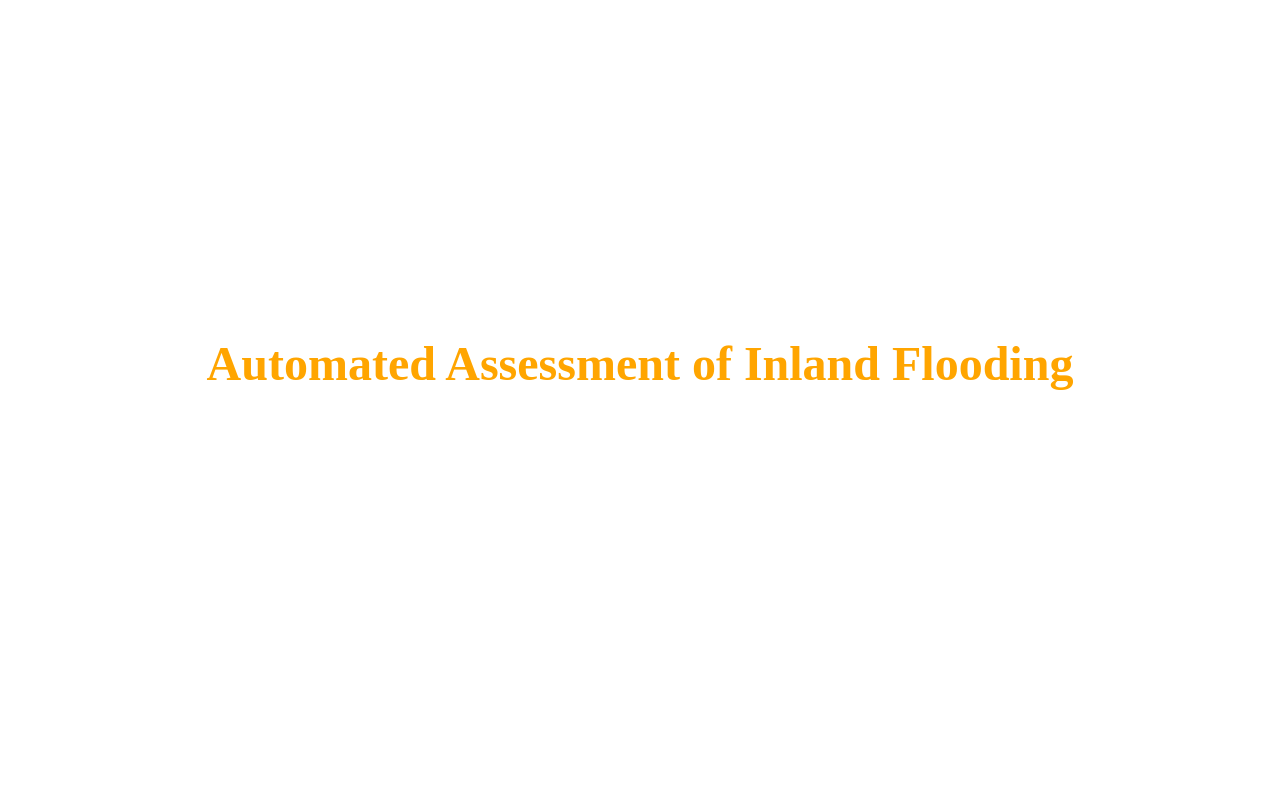
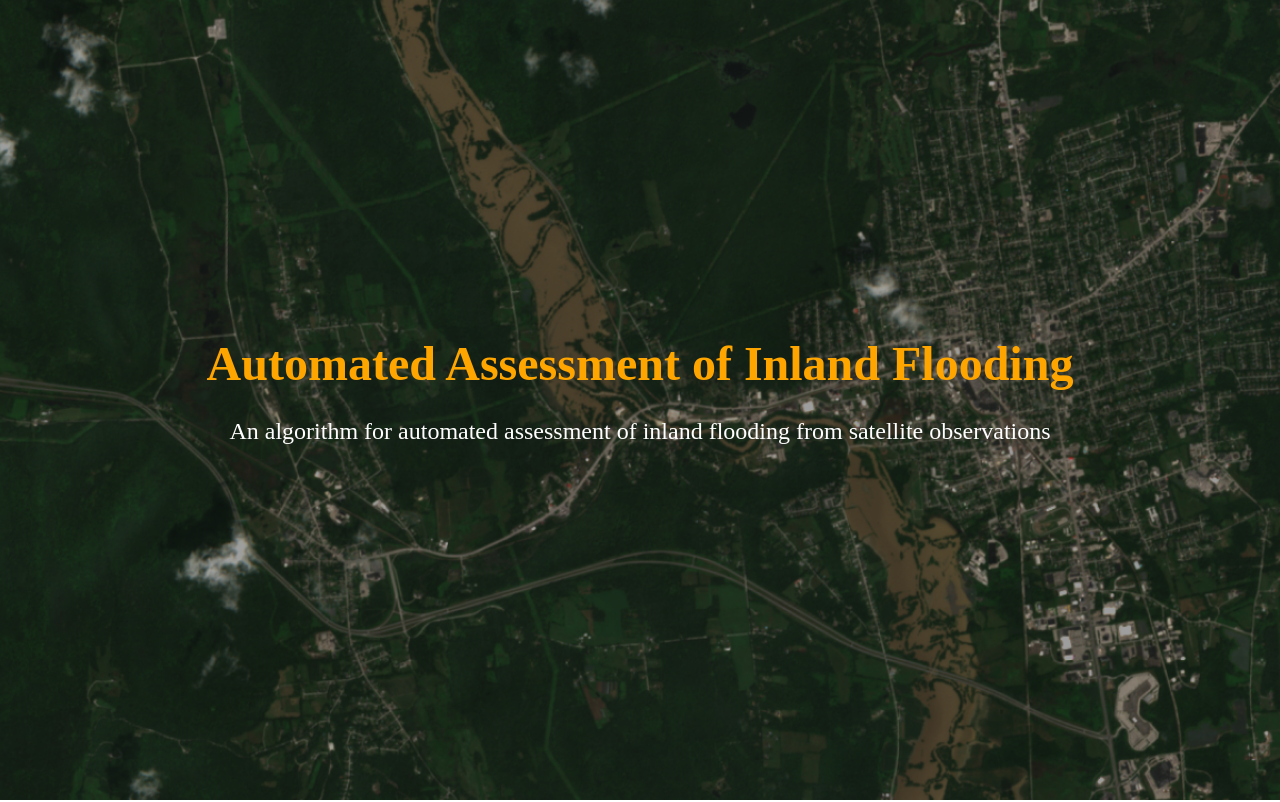
Before and after one commit to PennyY1103/blog, a plain HTML site: page docs/flooding.html in a window 1280 px wide. Shown: the top 802 px of the page. Drawn offline with nearby package versions, Linux system fonts and the light colour scheme; the site is published under a folder, as on GitHub Pages, so addresses that start at the root find nothing; no server answers.

Commit message:
img url fixed

```diff
--- a/docs/flooding.html
+++ b/docs/flooding.html
@@ -25,7 +25,7 @@
     <body>
         <div class="Nav"></div>
 
-        <div class="project-overview-img" style="background-image: url('/img/flood_sentinel2.png');">
+        <div class="project-overview-img" style="background-image: url('img/flood_sentinel2.png');">
             <h1>Automated Assessment of Inland Flooding</h1>
             <p>An algorithm for automated assessment of inland flooding from satellite observations</p>
         </div>
```
